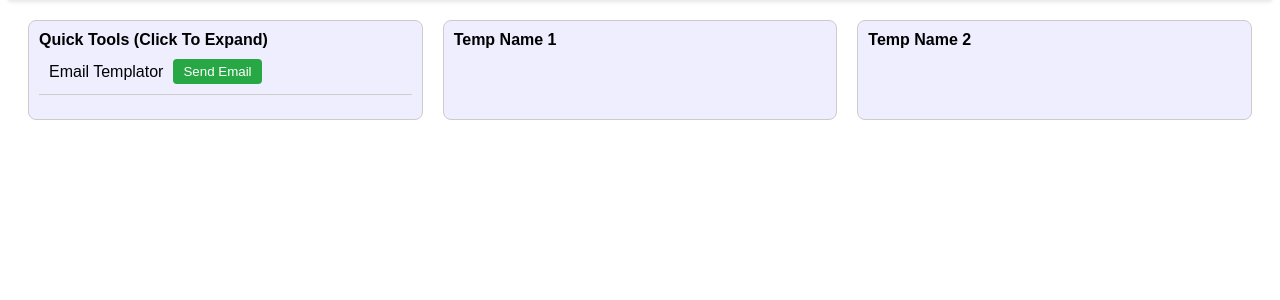
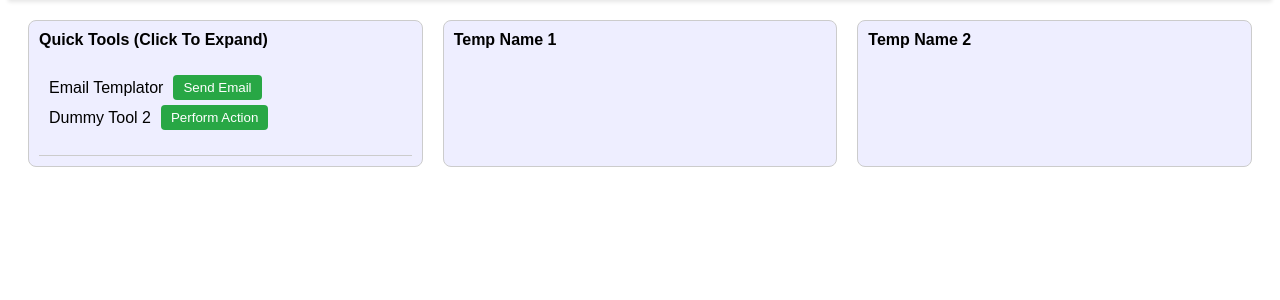
Before and after one commit to vpatel1995/etools, a Django app: page / in a window 1280 px wide. Shown: the part 83-383 px from the top of the page. Run offline with Django 4.2, Linux system fonts and the light colour scheme; data that the repository does not hold is empty.

Commit message:
testing expansion

```diff
--- a/home/templates/home/home.html
+++ b/home/templates/home/home.html
@@ -183,7 +183,21 @@
         background-color: #218838;
     }
 
+    .bubble-tool-list {
+        margin-bottom: 10px;
+        list-style-type: none;
+        padding: 0;
+    }
 
+    .bubble-tool-list li {
+        display: flex;
+        align-items: center;
+        margin-bottom: 5px;
+    }
+
+    .bubble-tool-list li span {
+        margin-right: 10px;
+    }
 
 
 
@@ -204,20 +218,19 @@
     <div class="bubble" id="quick-tools">
         <div class="bubble-header" onclick="toggleBubble('quick-tools')">Quick Tools (Click To Expand)</div>
         <div class="bubble-overview">
-            <div class="email-templator-container">
-                <span class="email-templator-text">Email Templator</span>
-                {% csrf_token %}
-                <button onclick="sendEmail(true)" class="quick-action-button">Send Email</button>
-            </div>
-            <!--
-            <div class="dummy-tool-container">
-                <span class="dummy-tool-text">Dummy Tool 2</span>
-                <button onclick="dummyAction()" class="quick-action-button">Perform Action</button>
-            </div>
-            -->
+            <ul class="bubble-tool-list">
+                <li>
+                    <span>Email Templator</span>
+                    <button onclick="sendEmail(true)" class="quick-action-button">Send Email</button>
+                </li>
+                <li>
+                    <span>Dummy Tool 2</span>
+                    <button onclick="dummyAction()" class="quick-action-button">Perform Action</button>
+                </li>
+            </ul>
         </div>
         <div class="bubble-content">
-            <!-- Your existing email templator and other tools here -->
+            <!-- Existing email templator and other tools here -->
             <div class="email-container">
                 <div class="form-section">
                     <div class="left-section">
```
